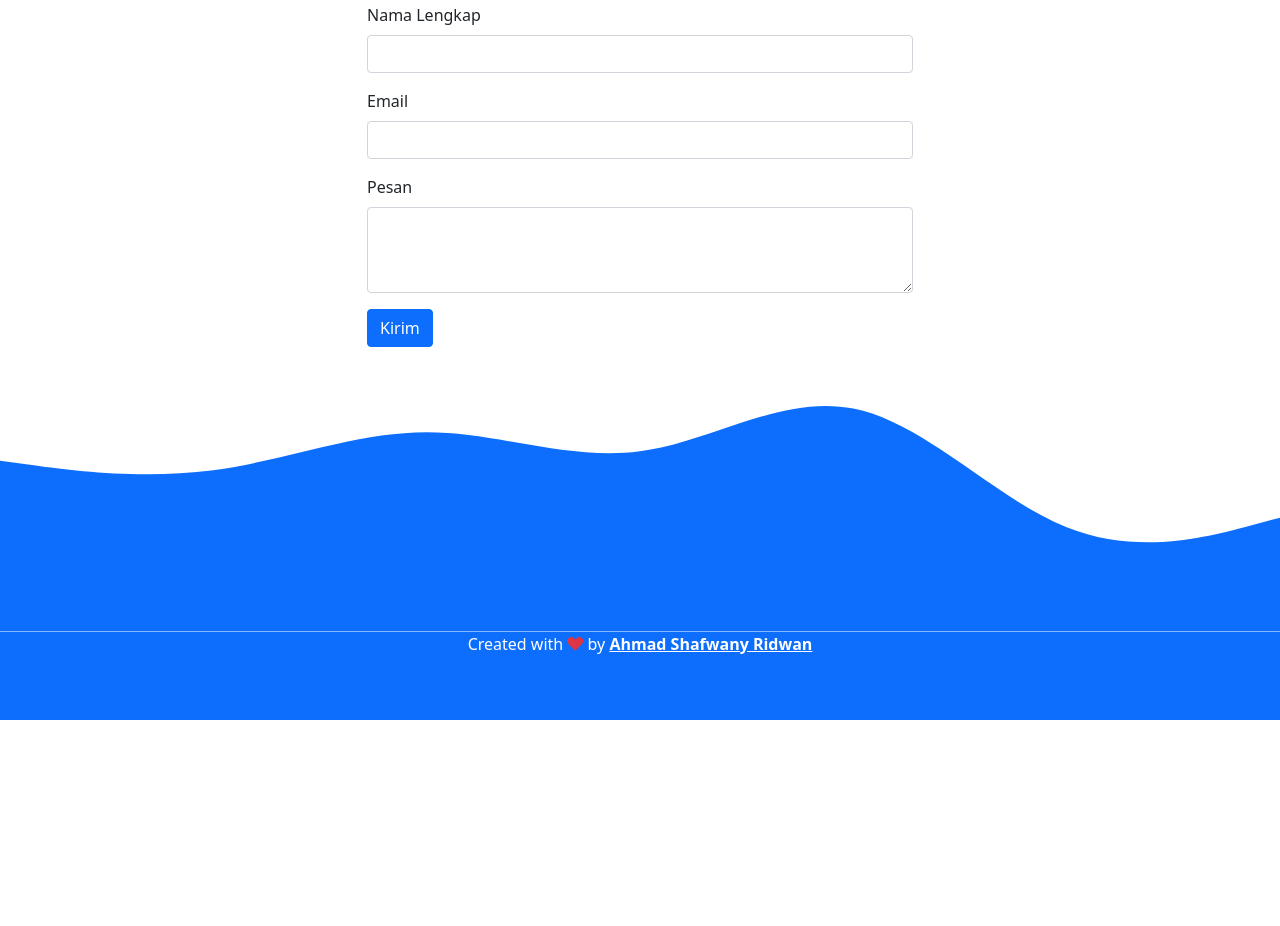
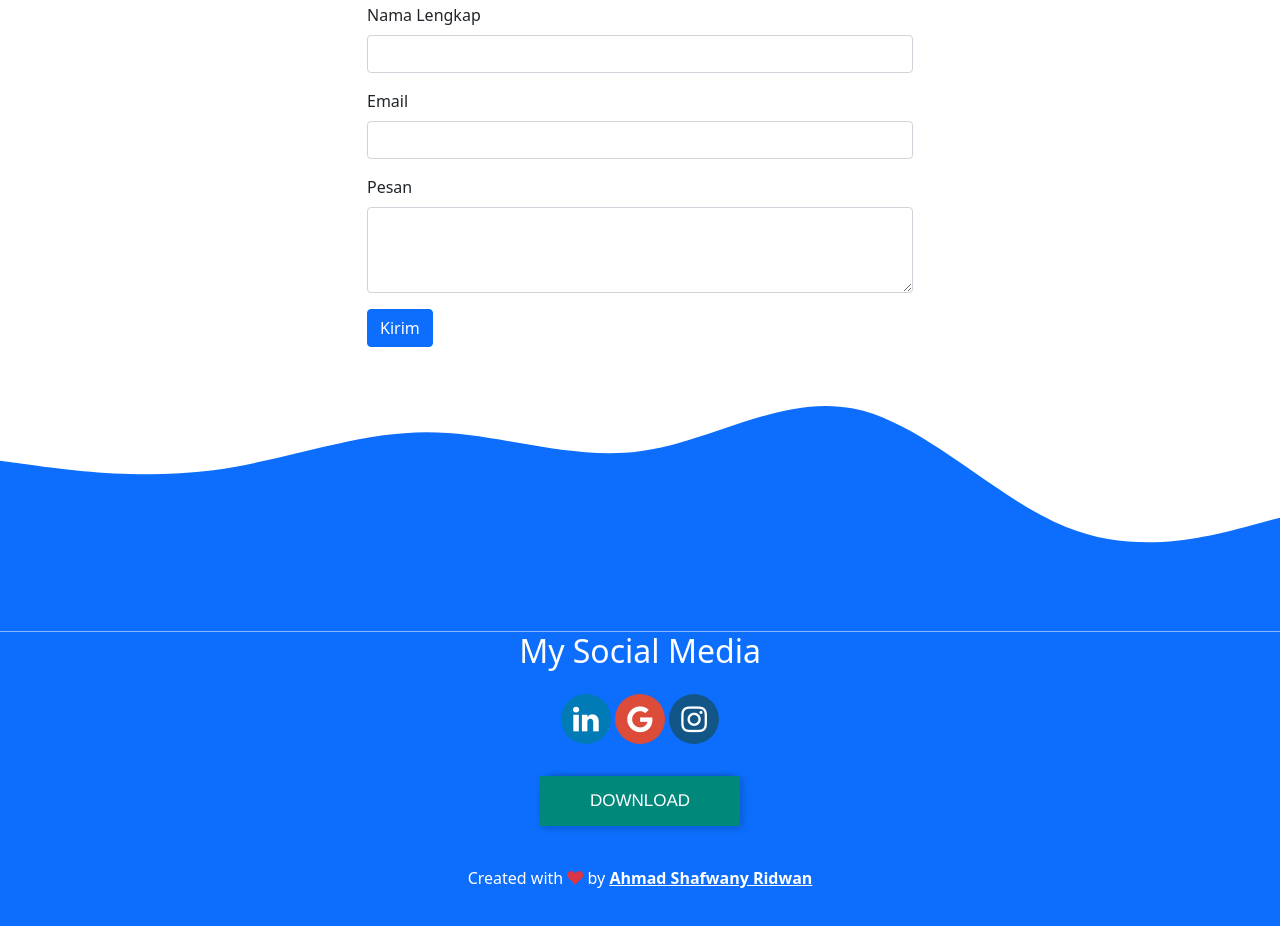
Before and after one commit to shafwany/shafwany.github.io, a plain HTML site: page index.html in a window 1280 px wide. Shown: the part 2860-3786 px from the top of the page. Before the commit the page ends 3580 px from the top, so only its background shows below. Drawn offline with nearby package versions, Linux system fonts and the light colour scheme.

Commit message:
menamnahkan sosial media dan tombol download cv

```diff
--- a/index.html
+++ b/index.html
@@ -10,6 +10,10 @@
 
     <!-- Bootstrap Icons -->
     <link rel="stylesheet" href="https://cdn.jsdelivr.net/npm/bootstrap-icons@1.4.1/font/bootstrap-icons.css" />
+
+    <!-- Awesome Icons -->
+    <link rel="stylesheet" href="https://cdnjs.cloudflare.com/ajax/libs/font-awesome/4.7.0/css/font-awesome.min.css" />
+    <link href="//maxcdn.bootstrapcdn.com/font-awesome/4.5.0/css/font-awesome.min.css" rel="stylesheet" />
 
     <!-- My CSS -->
     <link rel="stylesheet" href="style.css" />
@@ -187,6 +191,29 @@
 
     <!-- Footer -->
     <footer class="bg-primary text-white text-center pb-5">
+      <div class="container">
+        <div class="row mb-3">
+          <div class="col">
+            <h2>My Social Media</h2>
+          </div>
+        </div>
+        <div class="row mb-3">
+          <div class="col mb-3">
+            <div class="sosmed">
+              <a href="https://www.linkedin.com/in/ahmad-shafwany/" class="fa fa-linkedin rounded-circle"></a>
+              <a href="mailto:shafwany33@gmail.com" class="fa fa-google rounded-circle"></a>
+              <a href="https://www.instagram.com/shafwany/" class="fa fa-instagram rounded-circle"></a>
+            </div>
+          </div>
+          <div class="row mt-3 mb-4">
+            <div class="dlbutton">
+              <a href="doc/CV Ahmad Shafwany Ridwan.pdf" target="_blank">Download</a><br />
+              <div class="slide top">CV</div>
+              <div class="slide bottom">Size : 783 KB</div>
+            </div>
+          </div>
+        </div>
+      </div>
       <p>Created with <i class="bi bi-suit-heart-fill text-danger"></i> by <a href="https://www.linkedin.com/in/ahmad-shafwany/" class="text-white fw-bold">Ahmad Shafwany Ridwan</a></p>
     </footer>
     <!-- Akhir Footer -->
--- a/style.css
+++ b/style.css
@@ -10,3 +10,101 @@
 section {
   padding-top: 5rem;
 }
+
+/* CSS Icons */
+
+.fa {
+  padding: 10px;
+  font-size: 30px;
+  width: 50px;
+  text-align: center;
+  text-decoration: none;
+}
+
+.fa:hover {
+  opacity: 0.7;
+}
+
+.fa-instagram {
+  background: #125688;
+  color: white;
+}
+
+.fa-linkedin {
+  background: #007bb5;
+  color: white;
+}
+
+.fa-google {
+  background: #dd4b39;
+  color: white;
+}
+
+/* DOWNLOAD BUTTON */
+.dlbutton br {
+  display: none !important;
+}
+.dlbutton {
+  margin: 0px auto;
+  width: 200px;
+  position: relative;
+  z-index: 1;
+}
+.dlbutton a {
+  color: white !important;
+  display: block;
+  width: 200px;
+  height: 50px;
+  background: #00897b;
+  text-align: center;
+  text-decoration: none;
+  text-transform: uppercase;
+  font: 17px/50px Helvetica, Verdana, sans-serif;
+  filter: progid:DXImageTransform.Microsoft.gradient( startColorstr=&amp;amp;#39;#00b7ea&amp;amp;#39;, endColorstr=&amp;amp;#39;#009ec3&amp;amp;#39;,GradientType=0 );
+}
+.dlbutton a,
+.slide {
+  -webkit-box-shadow: 2px 2px 8px rgba(0, 0, 0, 0.2);
+  -moz-box-shadow: 2px 2px 8px rgba(0, 0, 0, 0.2);
+  box-shadow: 2px 2px 8px rgba(0, 0, 0, 0.2);
+}
+.slide {
+  position: absolute;
+  z-index: -1;
+  display: block;
+  margin: -50px 0 0 10px;
+  width: 180px;
+  height: 40px;
+  background: #444;
+  color: #fff;
+  text-align: center;
+  font: 12px/45px Helvetica, Verdana, sans-serif;
+  -webkit-transition: margin 0.5s ease;
+  -moz-transition: margin 0.5s ease;
+  -ms-transition: margin 0.5s ease;
+  -o-transition: margin 0.5s ease;
+  transition: margin 0.5s ease;
+}
+.dlbutton:hover .bottom {
+  margin: -10px 0 0 10px;
+}
+.dlbutton:hover .top {
+  margin: -80px 0 0 10px;
+  line-height: 35px;
+}
+.dlbutton a:active {
+  background: #004d40;
+  background: -moz-linear-gradient(top, #00695c 36%, #0e6578 100%);
+  background: -webkit-gradient(linear, left top, left bottom, color-stop(36%, #00695c), color-stop(100%, #0e6578));
+  background: -webkit-linear-gradient(top, #00695c 36%, #0e6578 100%);
+  background: -o-linear-gradient(top, #00695c 36%, #0e6578 100%);
+  background: -ms-linear-gradient(top, #00695c 36%, #0e6578 100%);
+  background: linear-gradient(top, #4db6ac 36%, #0e6578 100%);
+  filter: progid:DXImageTransform.Microsoft.gradient( startColorstr=&amp;amp;#39;#00695C&amp;amp;#39;, endColorstr=&amp;amp;#39;black&amp;amp;#39;,GradientType=0 );
+}
+.dlbutton:active .bottom {
+  margin: -20px 0 0 10px;
+}
+.dlbutton:active .top {
+  margin: -70px 0 0 10px;
+}
```
Also changed, not shown: 1 other file.
